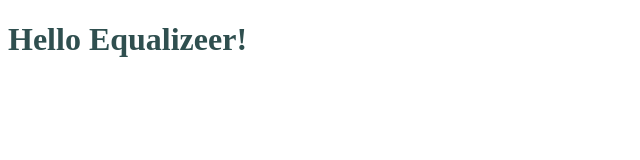
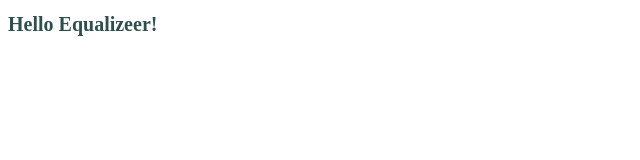
Before and after one commit to justinconnell/fm-equalizer-lp, a website built with Vite: page index.html in a window 1280 px wide. Shown: the whole page, without its empty margins (0-640 px from the left). Built offline with nearby package versions, Linux system fonts and the light colour scheme.

Commit message:
migrate to SCSS

```diff
--- a/main.js
+++ b/main.js
@@ -1,4 +1,4 @@
-import "./style.css";
+import "./style.scss";
 
 document.querySelector("#app").innerHTML = `
   <div>
--- a/package.json
+++ b/package.json
@@ -9,6 +9,7 @@
     "preview": "vite preview"
   },
   "devDependencies": {
+    "sass": "^1.71.1",
     "vite": "^5.1.4"
   }
 }
--- a/style.css
+++ b/style.scss
@@ -1,3 +1,4 @@
 h1 {
   color: darkslategray;
+  font-size: 20px;
 }
```
Also changed, not shown: dist/assets/index-BgL4tg1l.css (deleted), dist/assets/index-C0KjGu8S.js (renamed from dist/assets/index-CfBCvQed.js), dist/assets/index-Ddr4Ppgu.css (added), dist/index.html, 1 other file.
